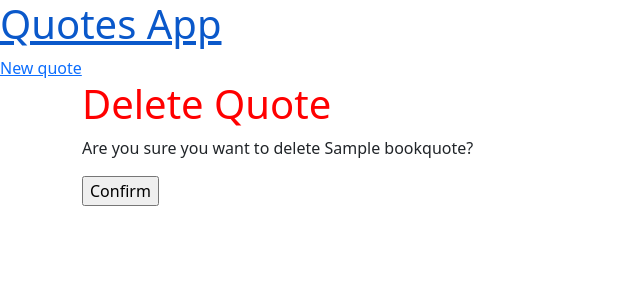
After one commit to ibrahimWassouf/quotes-app, a Django app: page /quote/1/delete in a window 1280 px wide. The commit adds this page. Shown: the top 300 px of the page, without its empty margins (0-640 px from the left). Run offline with Django 4.2, Linux system fonts and the light colour scheme; tables that the repository leaves empty hold one stand-in row (values such as "Sample post").

Commit message:
added Delete functionality to CRUD app

```diff
--- a/pages/urls.py
+++ b/pages/urls.py
@@ -1,10 +1,11 @@
 from django.urls import path
-from .views import HomePageView, QuoteDetailView, QuoteCreateView, QuoteUpdateView
+from .views import HomePageView, QuoteDetailView, QuoteCreateView, QuoteUpdateView, QuoteDeleteView
 
 urlpatterns = [
     path('quote/<int:pk>/edit', QuoteUpdateView.as_view(), name = 'quote_edit'),
     path('', HomePageView.as_view(), name='home'),
     path('quote/<int:pk>/', QuoteDetailView.as_view(), name="quote_detail"),
     path('quote/new/', QuoteCreateView.as_view(), name = 'quote_new'),
+    path('quote/<int:pk>/delete', QuoteDeleteView.as_view(), name='quote_delete'),
 
 ]
--- a/pages/views.py
+++ b/pages/views.py
@@ -1,7 +1,8 @@
 from django.shortcuts import render
 from django.views.generic import ListView, DetailView
-from django.views.generic.edit import CreateView, UpdateView
+from django.views.generic.edit import CreateView, UpdateView, DeleteView
 from quotations.models import BookQuote
+from django.urls import reverse_lazy
 
 # Create your views here.
 
@@ -22,3 +23,8 @@ class QuoteUpdateView(UpdateView):
     model = BookQuote
     template_name = 'quote_edit.html'
     fields = ['title', 'author', 'quote']
+
+class QuoteDeleteView(DeleteView):
+    model = BookQuote
+    template_name='quote_delete.html'
+    success_url = reverse_lazy('home')
--- /dev/null
+++ b/templates/quote_delete.html
@@ -0,0 +1,10 @@
+{% extends '_base.html' %}
+
+{% block content %}
+    <h1>Delete Quote</h1>
+    <form action="" method="post">
+        {% csrf_token %}
+        <p>Are you sure you want to delete {{ object.title }}?</p>
+        <input type="submit" value="Confirm">
+    </form>
+{% endblock content %}
--- a/templates/quote_detail.html
+++ b/templates/quote_detail.html
@@ -8,4 +8,5 @@
     </div>
 
     <a href="{% url 'quote_edit' object.pk %}">Edit Quote</a>
+    <a href="{% url 'quote_delete' object.pk %}">Delete Quote</a>
 {% endblock content %}
```
